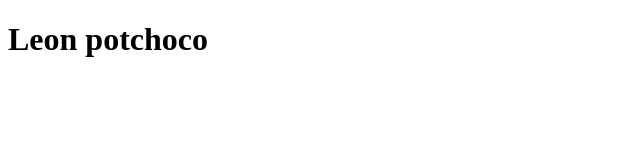
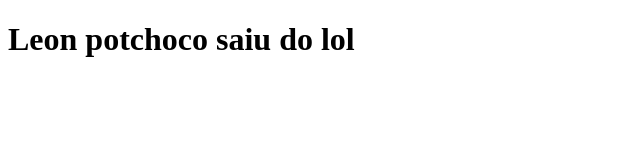
Before and after one commit to Moisa0/teste, a plain HTML site: page index.html in a window 1280 px wide. Shown: the whole page, without its empty margins (0-640 px from the left). Drawn offline with Linux system fonts and the light colour scheme.

Commit message:
alteração index lol

```diff
--- a/index.html
+++ b/index.html
@@ -7,7 +7,7 @@
 </head>
 <body>
     <h1>
-        Leon potchoco
+        Leon potchoco saiu do lol
     </h1>
 </body>
 </html>
```
